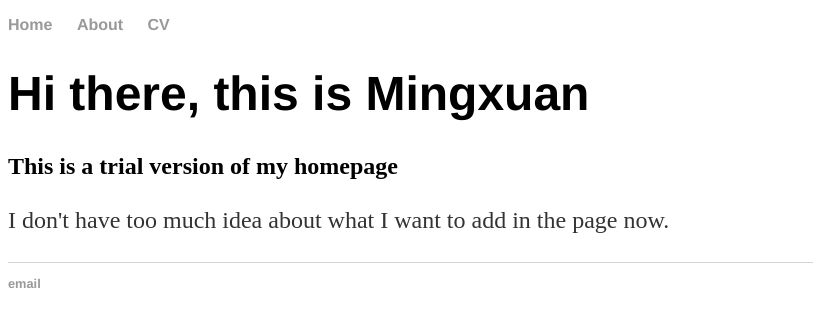
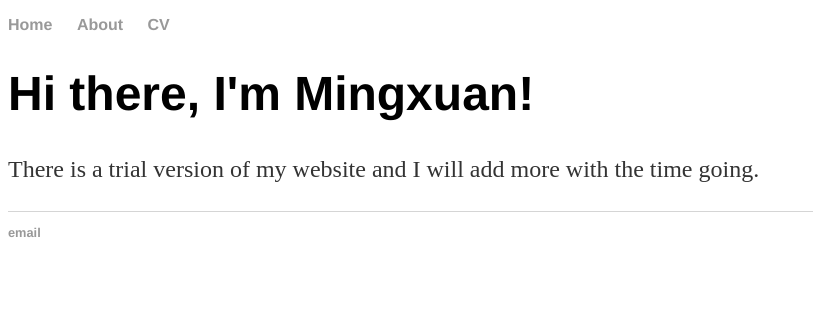
Before and after one commit to hanxx862/hanxx862.github.io, a Jekyll site: the page built from index.html, in a window 1280 px wide. Shown: the top 327 px of the page, without its empty margins (0-813 px from the left). Built offline with Jekyll 4.4.1, drawn with Linux system fonts in a browser that asks for light colours.

Commit message:
Update index.html

```diff
--- a/index.html
+++ b/index.html
@@ -1,30 +1,8 @@
-<!DOCTYPE html>
-<html>
-	<head>
-		<title>Mingxuan Han</title>
-		<!-- link to main stylesheet -->
-		<link rel="stylesheet" type="text/css" href="/css/main.css">
-
-	</head>
-	<body>
-		<nav>
-    		<ul>
-        		<li><a href="/">Home</a></li>
-	        	<li><a href="/about">About</a></li>
-        		<li><a href="/cv">CV</a></li>
-                </ul>
-		</nav>
-		<div class="container">
-    		<div class="blurb">
-        		<h1>Hi there, this is Mingxuan</h1>
-            		<h2>This is a trial version of my homepage</h2>
-		<p>I don't have too much idea about what I want to add in the page now.</p>
-    		</div><!-- /.blurb -->
-		</div><!-- /.container -->
-		<footer>
-    		<ul>
-        		<li><a href="hanzimeng.han1@gmail.com">email</a></li>
-                </ul>
-		</footer>
-	</body>
-</html>
+---
+layout: default
+title: Mingxuan Han
+---
+<div class="blurb">
+	<h1>Hi there, I'm Mingxuan!</h1>
+	<p>There is a trial version of my website and I will add more with the time going.</p>
+</div><!-- /.blurb -->
```
